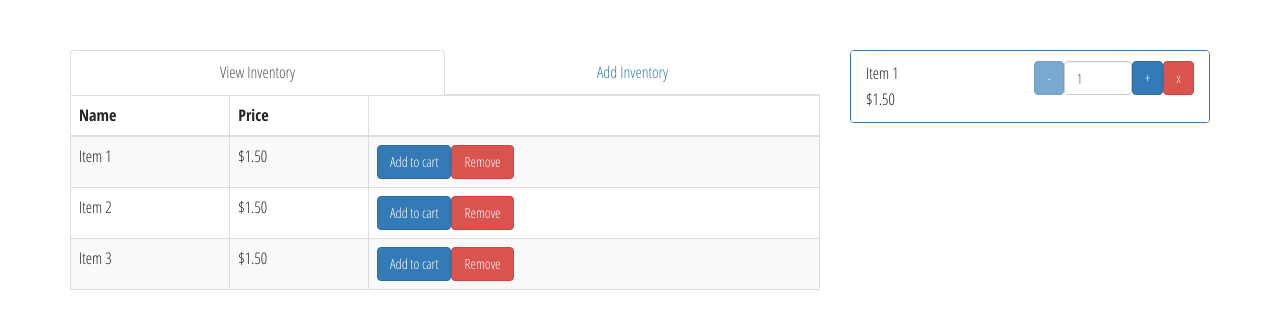
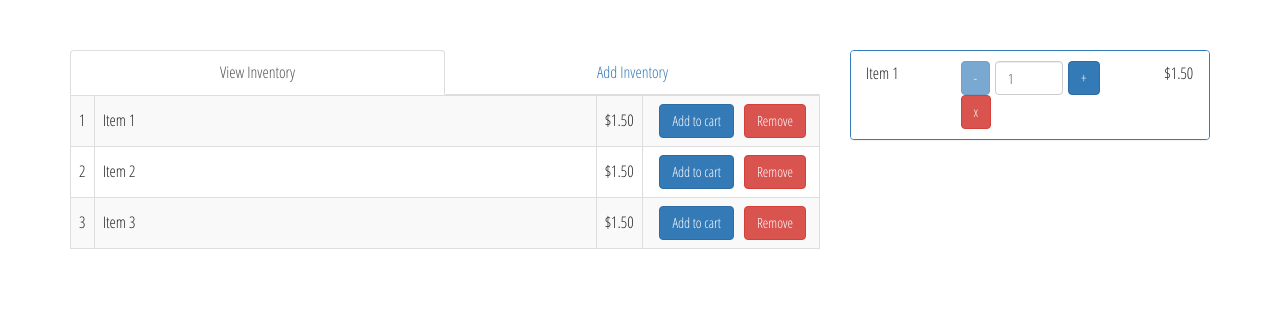
Before and after one commit to iamchristopher/react-shopping-cart, a React app: page / in a window 1280 px wide. Built offline with nearby package versions, Linux system fonts and the light colour scheme.

Commit message:
Tightened up styles

```diff
--- a/src/components/Cart/index.js
+++ b/src/components/Cart/index.js
@@ -53,13 +53,9 @@ export default ({
                         <ListGroupItem key={i}>
                             <Row>
                                 <Col
-                                    xs={5}
+                                    xs={3}
                                 >
-                                    {product.name}<br />
-                                    ${Number(product.price).toLocaleString('en', {
-                                        style: 'decimal',
-                                        minimumFractionDigits: 2
-                                    })}
+                                    {product.name}
                                 </Col>
                                 <Col
                                     xs={7}
@@ -68,6 +64,15 @@ export default ({
                                         id={product.id}
                                     />
                                 </Col>
+                                <Col
+                                    className="text-right"
+                                    xs={1}
+                                >
+                                ${Number(product.price).toLocaleString('en', {
+                                    style: 'decimal',
+                                    minimumFractionDigits: 2
+                                })}
+                                </Col>
                             </Row>
                         </ListGroupItem>
                     ))}
--- a/src/components/Inventory/index.js
+++ b/src/components/Inventory/index.js
@@ -13,18 +13,17 @@ export default ({
         bordered
         hover
         striped
+        verticalAlign="middle"
     >
-        <thead>
-            <tr>
-                <th>Name</th>
-                <th>Price</th>
-                <th></th>
-            </tr>
-        </thead>
         <tbody>
             {products.map((product, i) => (
                 <tr key={i}>
                     <td>
+                        {product.id}
+                    </td>
+                    <td
+                        width="67%"
+                    >
                         {product.name}
                     </td>
                     <td>
@@ -33,7 +32,9 @@ export default ({
                             minimumFractionDigits: 2
                         })}
                     </td>
-                    <td>
+                    <td
+                        className="text-right"
+                    >
                         <Button
                             bsStyle="primary"
                             disabled={product.quantityInCart >= product.quantityOnHand}
--- a/src/components/QuantityPicker/index.js
+++ b/src/components/QuantityPicker/index.js
@@ -6,6 +6,8 @@ import {
     FormControl,
     FormGroup
 } from 'react-bootstrap';
+
+import styles from './styles.css';
 
 export default ({
     count,
@@ -26,6 +28,7 @@ export default ({
                 -
             </Button>
             <FormControl
+                className={styles.input}
                 type="number"
                 value={count}
                 min={min}
--- /dev/null
+++ b/src/components/QuantityPicker/styles.css
@@ -0,0 +1,3 @@
+.input {
+    width: 55px !important;
+}
--- a/src/index.css
+++ b/src/index.css
@@ -5,3 +5,12 @@ body {
     padding: 0;
     font: 1.6rem/1.6 'Open Sans Condensed', Tahoma, sans-serif;
 }
+
+button {
+    margin-left: .5rem;
+    margin-right: .5rem;
+}
+
+td {
+    vertical-align: middle !important;
+}
```
